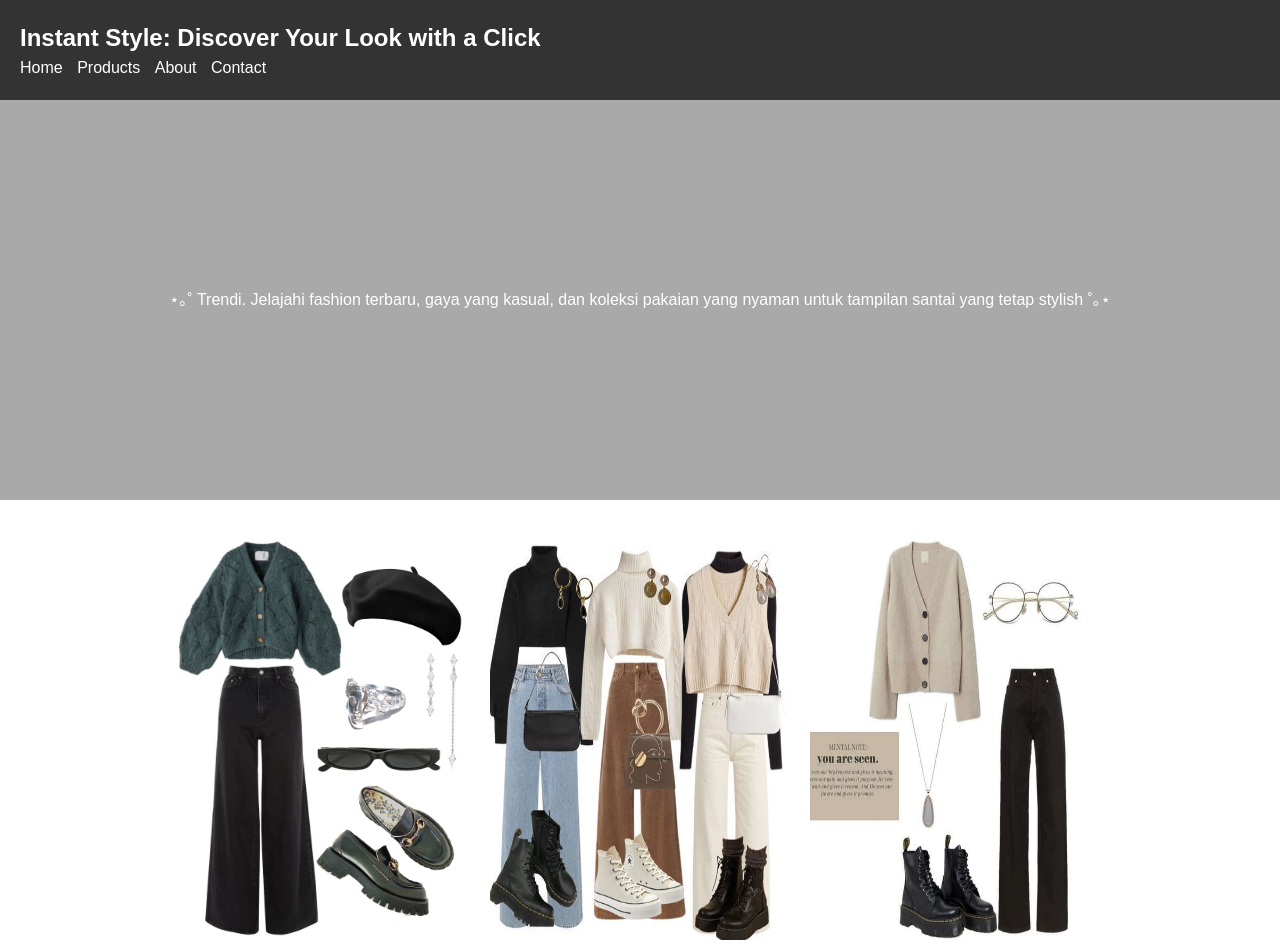
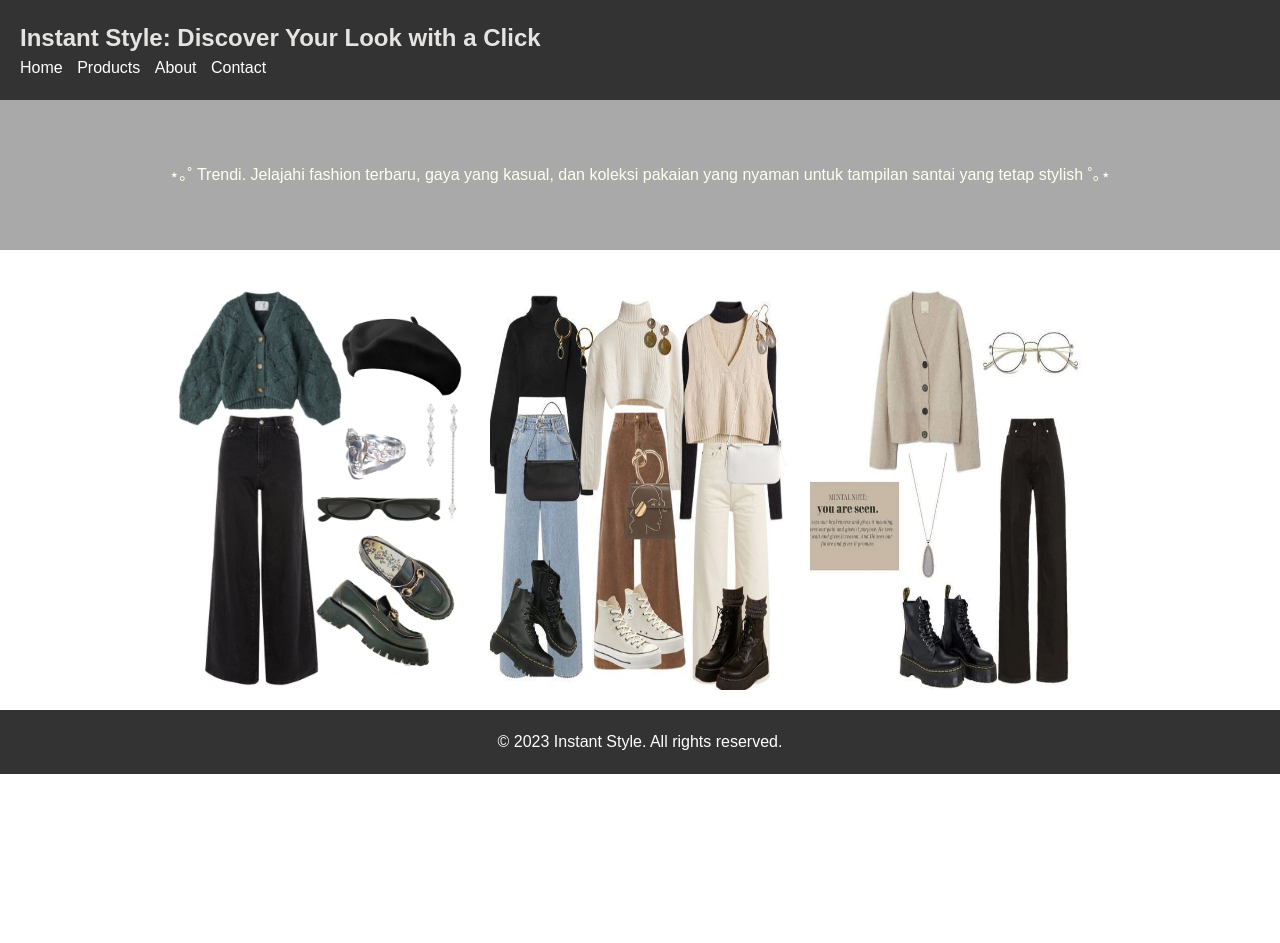
Before and after one commit to miaalf/ProjectCapstone, a plain HTML site: page index.html in a window 1280 px wide. Shown: the top 943 px of the page. After the commit the page ends 800 px from the top, so only its background shows below. Drawn offline with Linux system fonts and the light colour scheme.

Commit message:
style.css

```diff
--- a/style.css
+++ b/style.css
@@ -12,7 +12,7 @@
   header {
     background-color: #333;
     padding: 20px;
-    color: #fff;
+    color: #E5E4E2;
   }
 
   header h1 {
@@ -38,7 +38,7 @@
     background-image: url('bg.jpg');
     background-size: cover;
     background-position: center;
-    height: 400px;
+    height: 150px;
     display: flex;
     justify-content: center;
     align-items: center;
@@ -46,7 +46,7 @@
 
   .hero-content {
     text-align: center;
-    color: #fff;
+    color: #FFFFF0;
   }
 
   .gallery {
```
